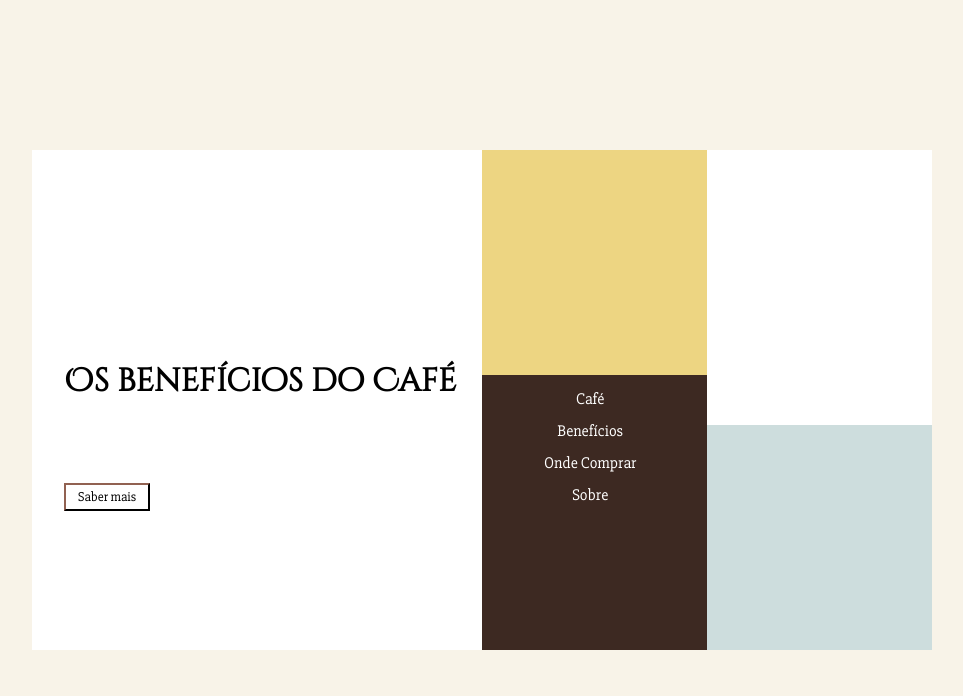
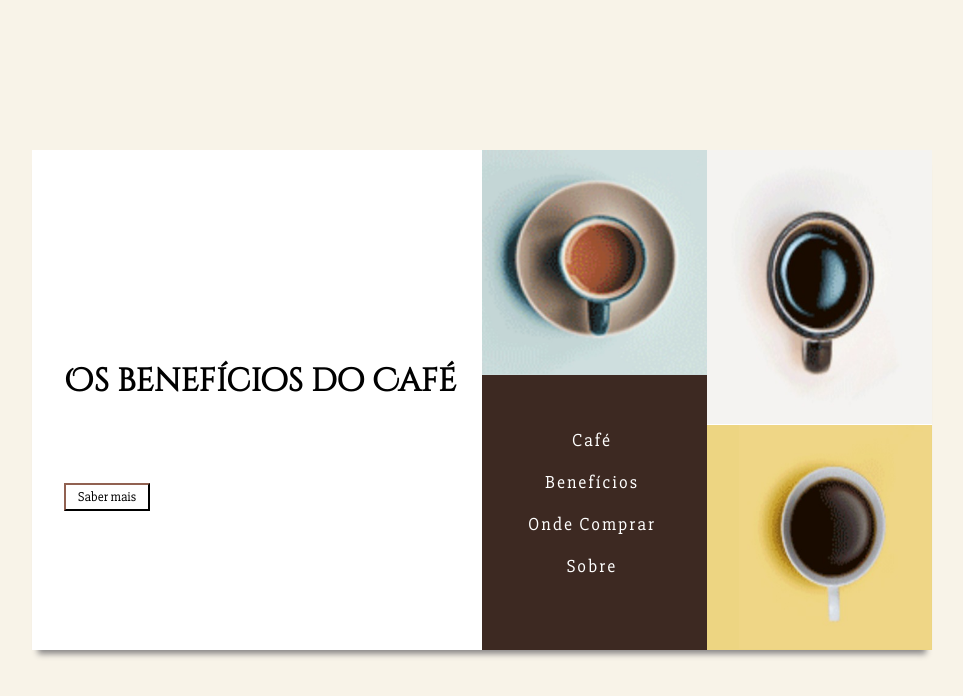
Before and after one commit to greicyellemarcelina/lumos, a plain HTML site: page src/index.html in a window 1280 px wide. Shown: the whole page, without its empty margins (208-1171 px from the left). Drawn offline with Linux system fonts and the light colour scheme.

Commit message:
Inserção de imagens e melhorias no menu

```diff
--- a/src/index.html
+++ b/src/index.html
@@ -25,7 +25,7 @@
             <div class="right">
                 <div class="coluna1">
                     <div class="area1">
-
+                        <img src="img/img-01.jpeg" id="img-01"></img>
                     </div>
                     <div class="area2">
                             <ul class="menu">
@@ -38,8 +38,10 @@
                 </div>
                 <div class="coluna2">
                     <div class="area1">
+                        <img src="img/img-03.jpeg" id="img-03"></img>
                     </div>
                     <div class="area2">
+                        <img src="img/img-02.jpeg" id="img-02"></img>
                     </div>
                 </div>
             </div>
--- a/src/style/style.css
+++ b/src/style/style.css
@@ -17,6 +17,10 @@ main {
     position: absolute;
     left: calc(50% - 400px);
     top: calc(50% - 250px);
+    box-shadow: 0 10px 6px -6px #8B8989;
+
+
+
 }
 
 .left {
@@ -84,7 +88,7 @@ body {
 .coluna1 .area1 {
     width: calc(450px - 100%);
     height: calc(500px - 55%);
-    background: #EDD582;
+    background: #CDDDDD;
 }
 
 
@@ -112,22 +116,25 @@ body {
 .coluna2 .area2 {
     width: calc(450px - 100%);
     height: calc(500px - 55%);
-    background: #CDDDDD;
+    background: #EDD582;
+
+
 }
 
 .menu {
     list-style-type: none;
     color: white;
     font-family: 'Slabo 27px';
-    margin-top: 8px;
+    margin-top: 44px;
     display:  inline-block ;
-
+    font-size: 18px;
+    letter-spacing: 2px;
 }
 
 li {
-    padding: 6px;
+    padding: 10px;
     text-align: center;
-    margin-left: 24px;
+    margin-left: 4px;
 
 }
 
@@ -146,3 +153,33 @@ a:hover {
 a:visited {
     color: white;
 }
+
+#img-01 {
+    width: 244px;
+    height: 224px;
+    max-width: 245px;
+    max-height: 275px;
+}
+
+#img-02 {
+    width: 192px;
+    height: 224px;
+    max-width: 225px;
+    max-height: 225px;
+}
+
+#img-03 {
+    width: 225px;
+    height: 274px;
+    max-width: 225px;
+    max-height: 275px;
+}
+
+
+/*
+
+-webkit-box-shadow: -6px 10px 6px -6px #777;
+-moz-box-shadow: 6px 10px 6px -12px #777;
+ box-shadow: 6px 10px 6px -6px #777;
+
+*/
```
Also changed, not shown: src/img/img-01.jpeg (added), src/img/img-02.jpeg (added), src/img/img-03.jpeg (added), 1 other file.
